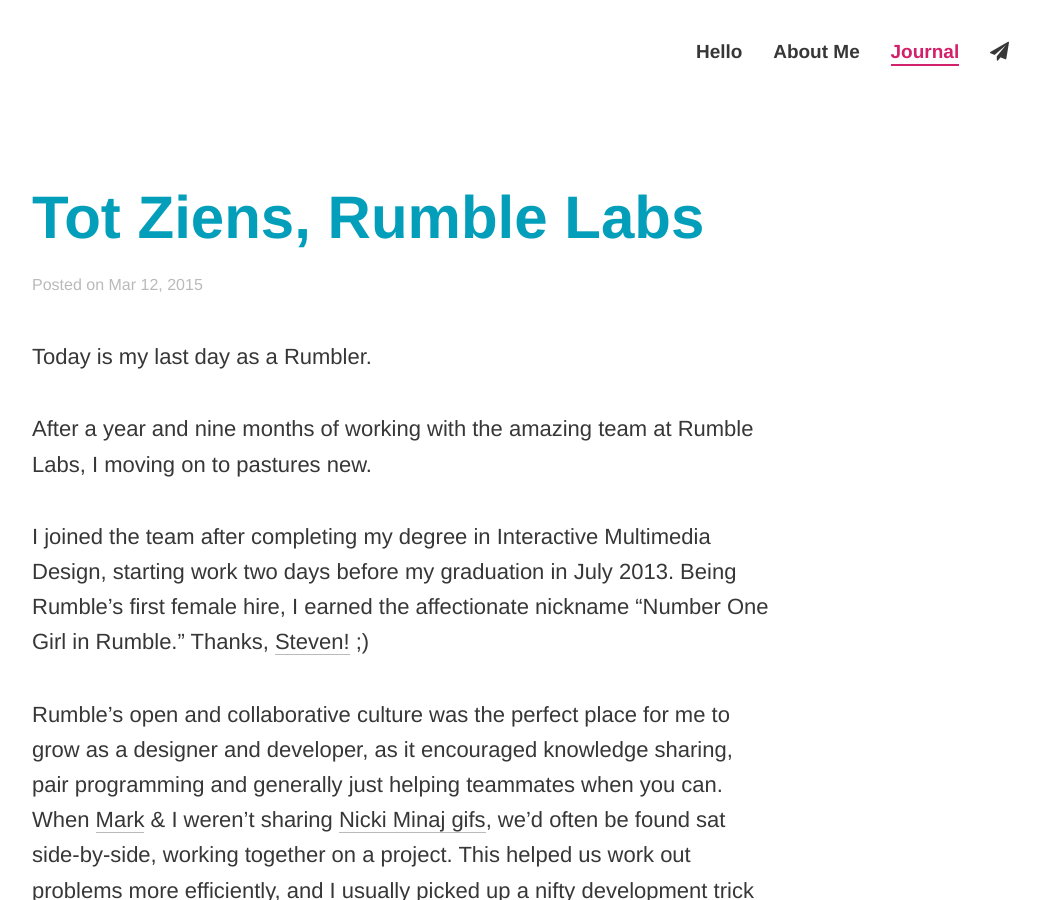
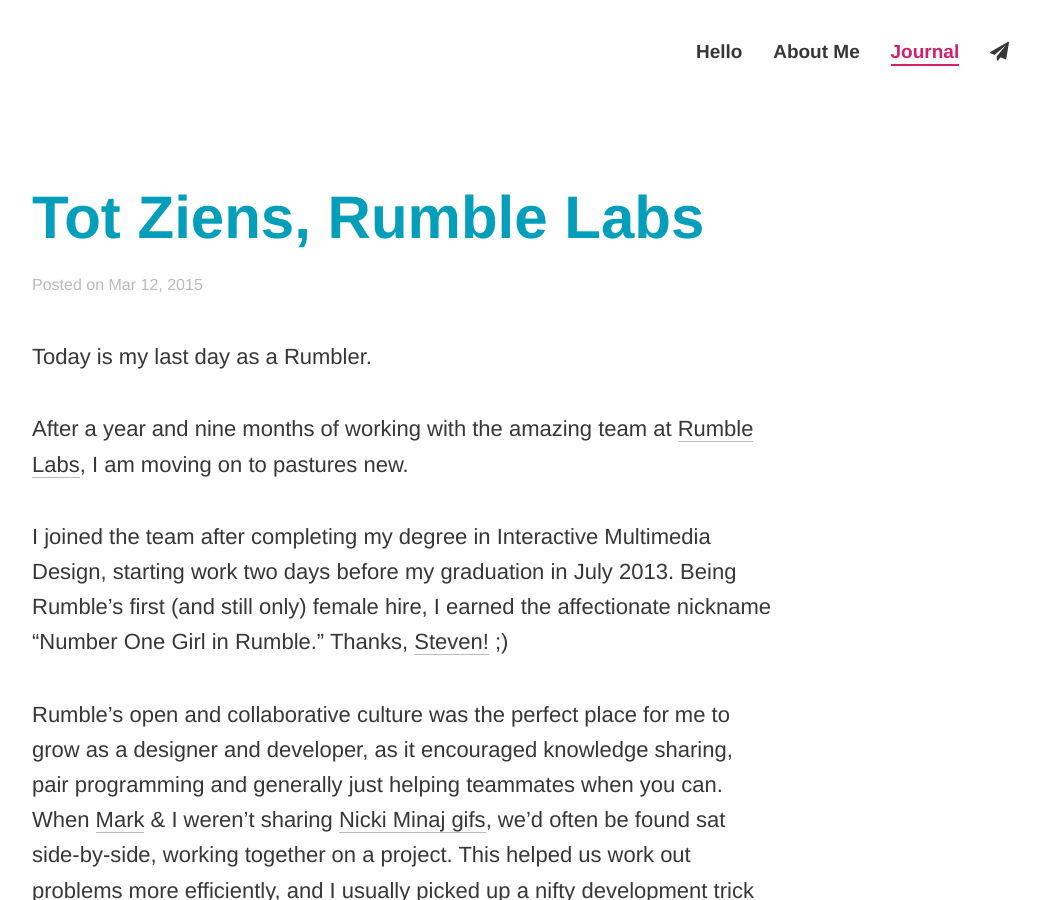
Before and after one commit to melissakeizer/melissakeizer.com, a Jekyll site: the page built from _posts/2015-03-18-tot-ziens-rumble-labs.markdown, in a window 1280 px wide and 900 px high. Shown: the whole window, without its empty margins (238-1278 px from the left). Built offline with Jekyll 4.4.1, drawn with Linux system fonts in a browser that asks for light colours; nearby versions of some CDN libraries; comment, search, counter and statistics services are not loaded; some of the changed text lies outside the part shown.

Commit message:
blog post edits

```diff
--- a/_posts/2015-03-18-tot-ziens-rumble-labs.markdown
+++ b/_posts/2015-03-18-tot-ziens-rumble-labs.markdown
@@ -8,9 +8,9 @@
 
 Today is my last day as a Rumbler.
 
-After a year and nine months of working with the amazing team at Rumble Labs, I moving on to pastures new.
+After a year and nine months of working with the amazing team at [Rumble Labs](http://rumblelabs.com), I am moving on to pastures new.
 
-I joined the team after completing my degree in Interactive Multimedia Design, starting work two days before my graduation in July 2013. Being Rumble's first female hire, I earned the affectionate nickname "Number One Girl in Rumble." Thanks, [Steven!](http://rumblelabs.com/about/steven-hylands/) ;)
+I joined the team after completing my degree in Interactive Multimedia Design, starting work two days before my graduation in July 2013. Being Rumble's first (and still only) female hire, I earned the affectionate nickname "Number One Girl in Rumble." Thanks, [Steven!](http://rumblelabs.com/about/steven-hylands/) ;)
 
 Rumble's open and collaborative culture was the perfect place for me to grow as a designer and developer, as it encouraged knowledge sharing, pair programming and generally just helping teammates when you can. When [Mark](http://rumblelabs.com/about/mark-leetch/) & I weren't sharing [Nicki Minaj gifs](http://gfycat.com/SplendidSimpleHackee), we'd often be found sat side-by-side, working together on a project. This helped us work out problems more efficiently, and I usually picked up a nifty development trick while I was there.
 
@@ -28,7 +28,7 @@
 
 I'm so happy to have been part of such a super team and having the opportunity to work on plenty of interesting client and internal projects, and share an office (and a Hipchat room) with such talented and hilarious people.
 
-So thank you for everything Rumble! I'll really miss you guys.
+So thank you for everything Rumble! I'll really miss working with you guys, though I know we'll still be getting together for regular catch ups.
 
 
 ## So, what now?
```
Also changed, not shown: 3 other files.
